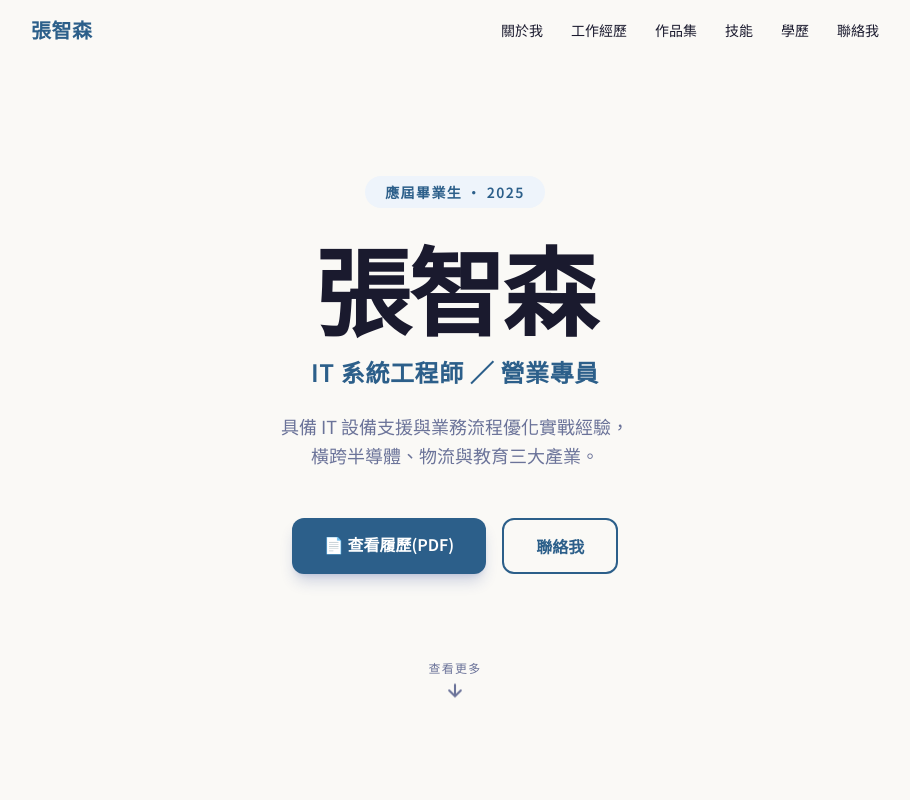
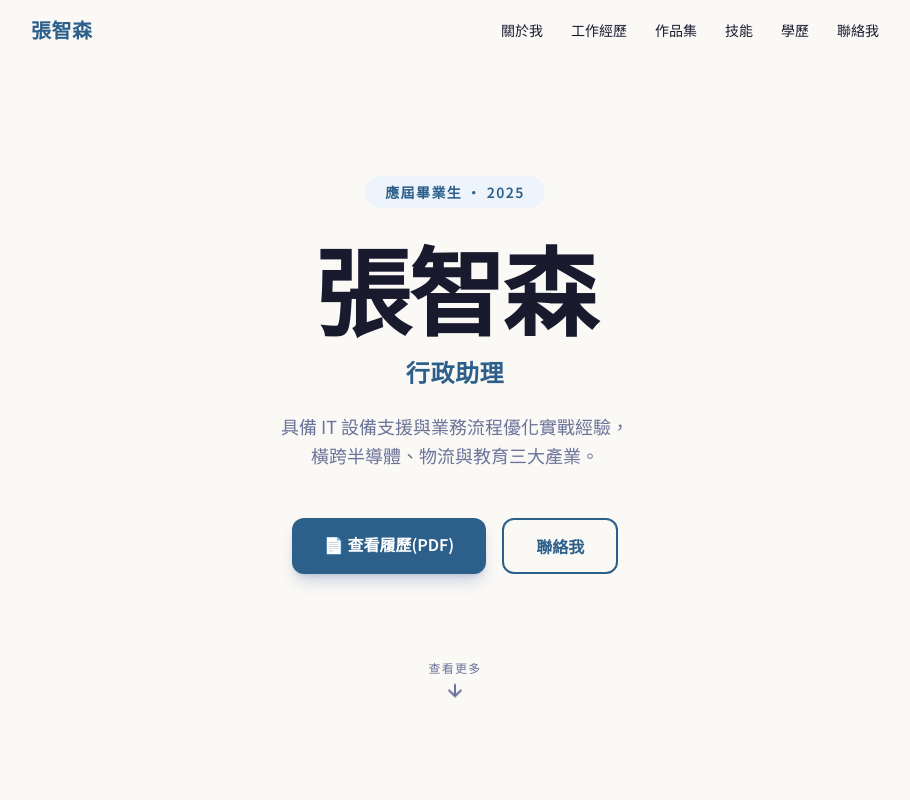
Before and after one commit to win81134679-dot/portfolio, a Next.js app: page / in a window 1280 px wide. Shown: the top 800 px of the page, without its empty margins (185-1095 px from the left). Built offline with nearby package versions, Linux system fonts and the light colour scheme.

Commit message:
feat: 更新應徵職稱為行政助理，新增 CSS 型別宣告

```diff
--- a/app/layout.tsx
+++ b/app/layout.tsx
@@ -2,10 +2,10 @@ import type { Metadata } from "next";
 import "./globals.css";
 
 export const metadata: Metadata = {
-  title: "張智森 — IT 系統工程師 ／ 營業專員",
+  title: "張智森 — 行政助理",
   description:
-    "張智森的個人履歷網站。結合 IT 基礎與商業流程優化能力的應屆畢業生，擅長跨部門溝通與資料處理自動化。",
-  keywords: ["IT系統工程師", "營業專員", "應屆畢業生", "張智森", "履歷"],
+    "張智森的個人履歷網站。具備 IT 設備支援與業務流程優化實戰經驗，橫跨半導體、物流與教育三大產業。",
+  keywords: ["行政助理", "應屆畢業生", "張智森", "履歷"],
   icons: {
     icon: [
       { url: "/icon.svg", type: "image/svg+xml" },
--- a/components/HeroSection.tsx
+++ b/components/HeroSection.tsx
@@ -14,7 +14,7 @@ export default function HeroSection() {
         </h1>
 
         <h2 className="text-xl md:text-2xl font-semibold text-[#2C5F8A] mb-6 tracking-wide">
-          IT 系統工程師 ／ 營業專員
+          行政助理
         </h2>
 
         <p className="text-base md:text-lg text-[#6B7399] max-w-xl mx-auto mb-12 leading-relaxed">
--- /dev/null
+++ b/global.d.ts
@@ -0,0 +1 @@
+declare module '*.css';
```
